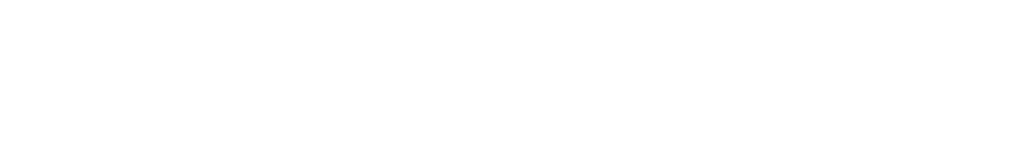
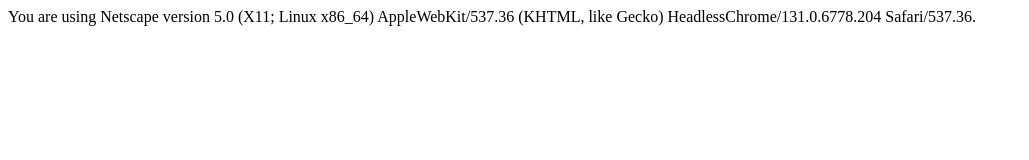
Before and after one commit to acciojob/browser-info-prashantzanzan25, a website: page main.html in a window 1280 px wide. Shown: the whole page, without its empty margins (0-1029 px from the left). Drawn offline with Linux system fonts and the light colour scheme.

Commit message:
created a submission

```diff
--- a/main.html
+++ b/main.html
@@ -1,16 +1,10 @@
 <!DOCTYPE html>
-
 <html>
-
 <head>
-	<link rel="stylesheet" href="styles.css">
+    <link rel="stylesheet" href="styles.css">
 </head>
-
 <body>
-	<!-- the entire body must be written by student -->
-    <script type="text/javascript" src="./script.js">
-</script>
-
+    <div id="browser-info"></div>
+    <script src="script.js"></script>
 </body>
-
 </html>
--- a/script.js
+++ b/script.js
@@ -1 +1,6 @@
-//your JS code here. If required.
+const browserInfo = document.getElementById("browser-info");
+
+const browserName = navigator.appName;
+const browserVersion = navigator.appVersion;
+
+browserInfo.textContent = `You are using ${browserName} version ${browserVersion}.`;
```
